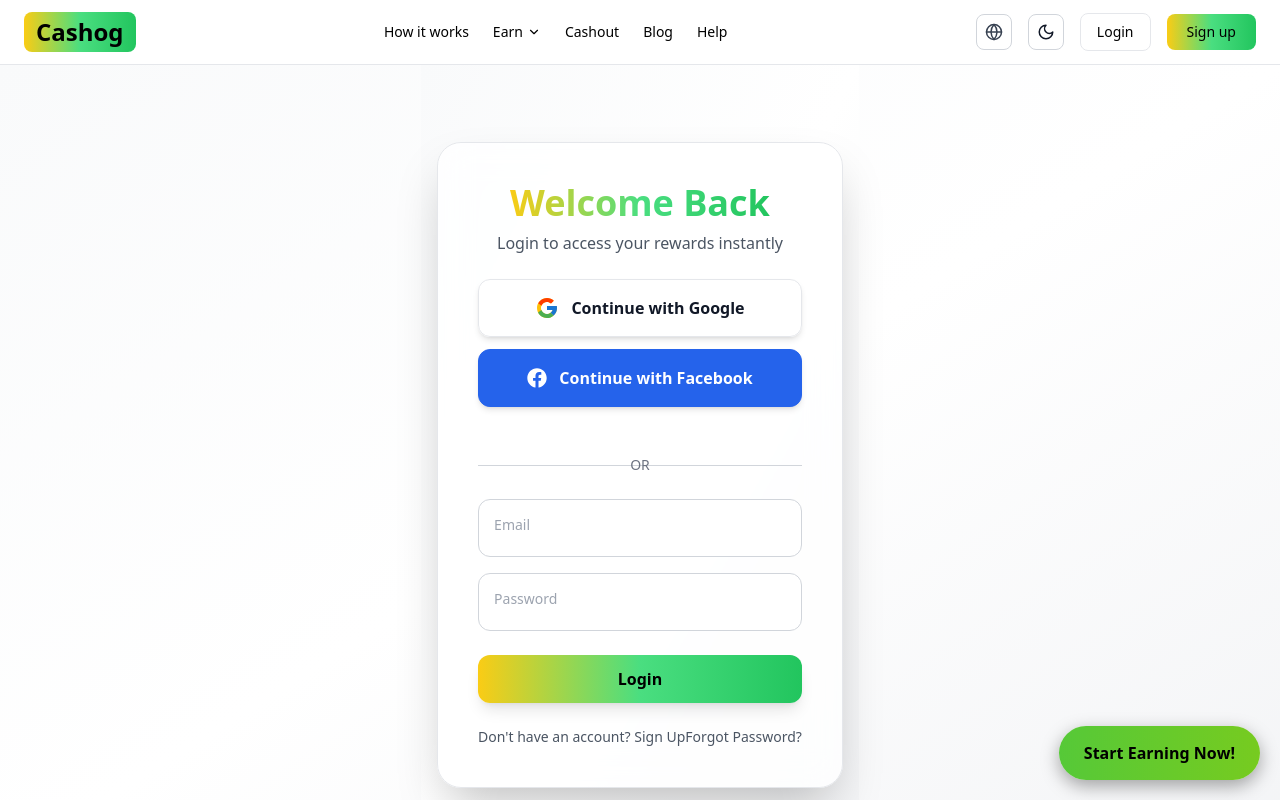
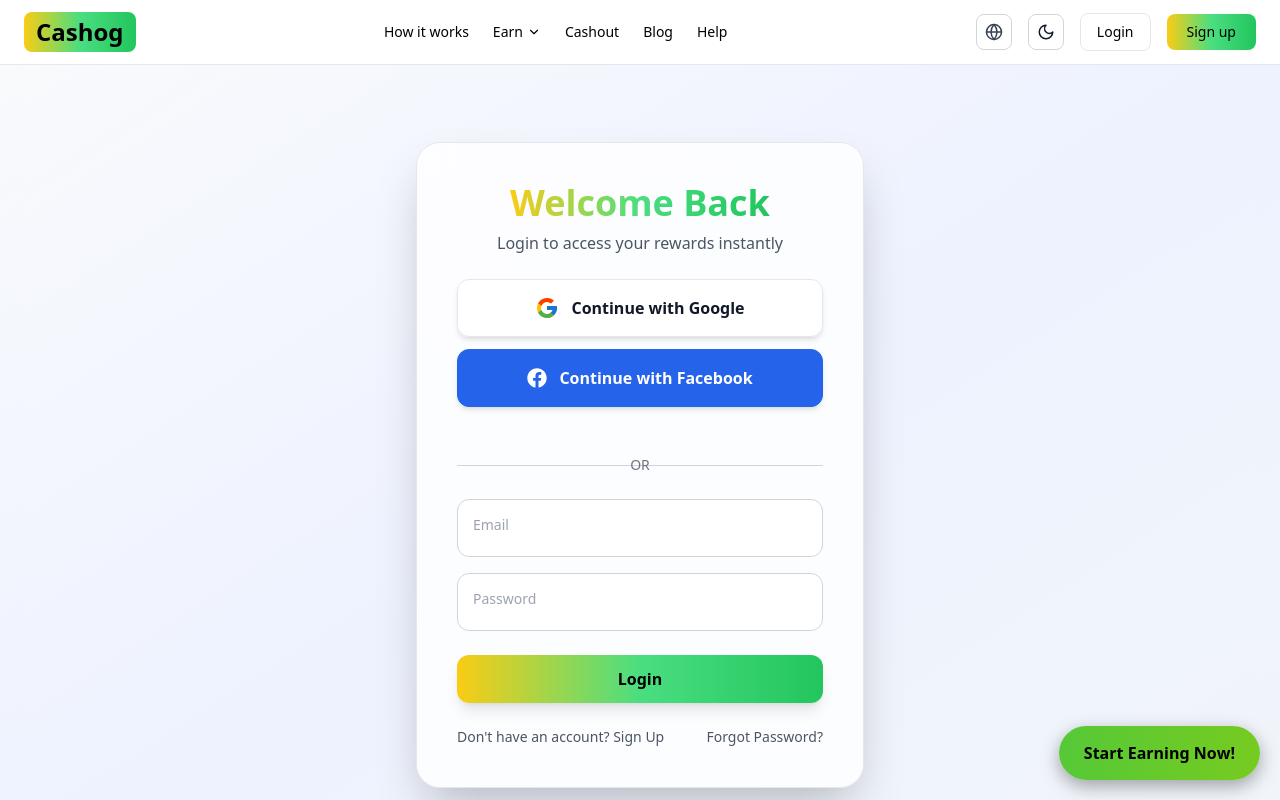
Before and after one commit to tool63/cashin, a Next.js app: page /login in a window 1280 px wide. Shown: the top 800 px of the page. Built offline with nearby package versions, Linux system fonts and the light colour scheme.

Commit message:
Update layout.tsx

```diff
--- a/app/(auth)/layout.tsx
+++ b/app/(auth)/layout.tsx
@@ -1,3 +1,5 @@
+"use client";
+
 import React from "react";
 
 export default function AuthLayout({
@@ -6,8 +8,18 @@ export default function AuthLayout({
   children: React.ReactNode;
 }) {
   return (
-    <div className="min-h-screen flex items-center justify-center bg-gradient-to-br from-gray-50 via-white to-gray-100 dark:from-[#050816] dark:via-[#070A14] dark:to-[#0B0E1A] px-4">
-      {children}
+    <div className="relative w-screen min-h-screen flex items-center justify-center overflow-hidden">
+
+      {/* Background */}
+      <div className="absolute inset-0 bg-gradient-to-br
+        from-[#f8fafc] via-[#eef2ff] to-[#f1f5f9]
+        dark:from-[#050816] dark:via-[#070A14] dark:to-[#0B0E1A]"
+      />
+
+      {/* Content Wrapper */}
+      <div className="relative z-10 w-full h-full flex items-center justify-center px-4 sm:px-6">
+        {children}
+      </div>
     </div>
   );
 }
```
